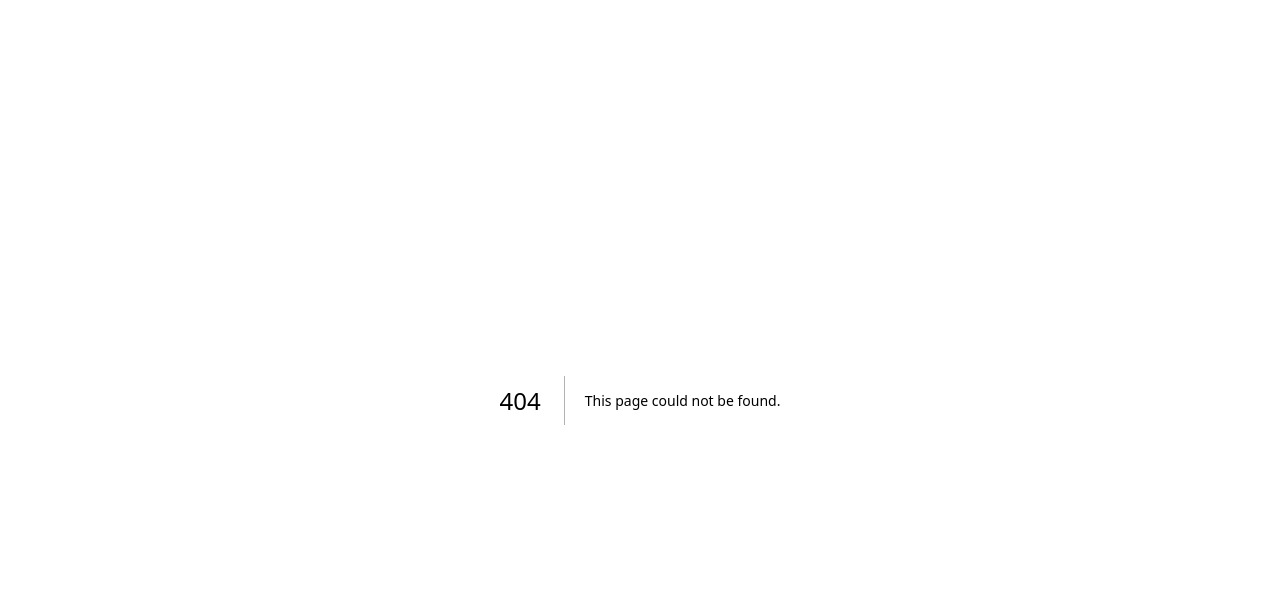
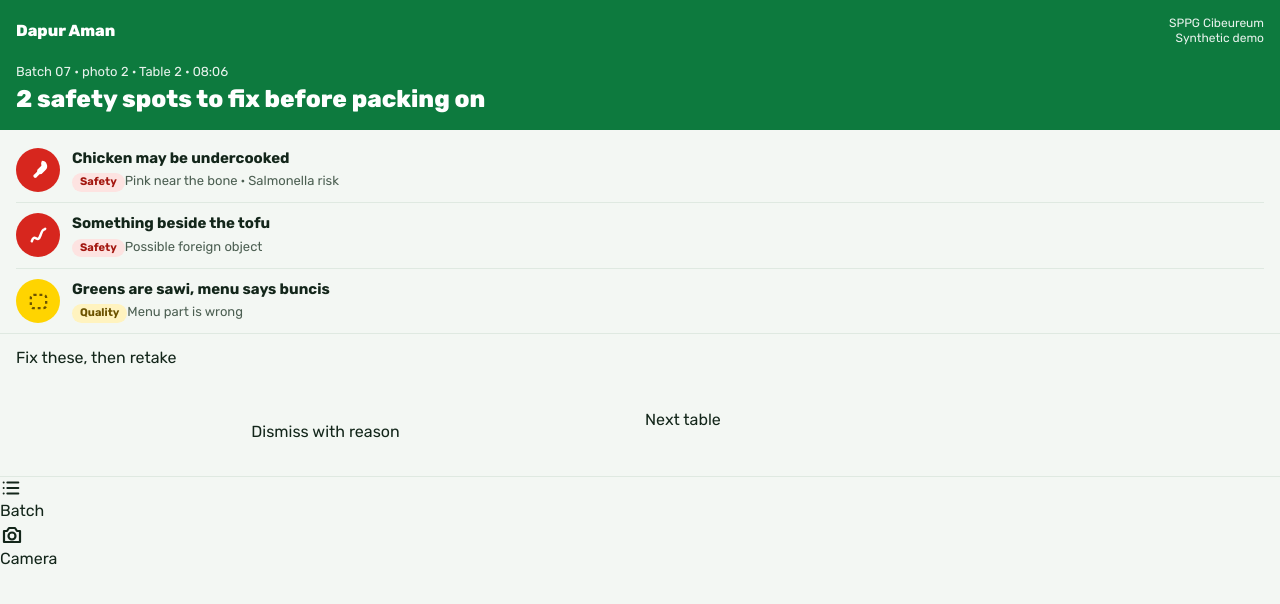
Before and after one commit to zayedrmdn/dapur-aman, a Next.js app in the folder frontend/: page /staff-review in a window 1280 px wide. Before the commit this address had no page. Shown: the top 604 px of the page. Built offline with nearby package versions, Linux system fonts and the light colour scheme; what @mui/material-nextjs would draw is missing.

Commit message:
Add staff review

```diff
--- /dev/null
+++ b/frontend/app/staff-review/page.tsx
@@ -0,0 +1,82 @@
+export default function Home() {
+  return (
+    <div>
+        <header className="bg-brand px-4 pt-4 pb-4 text-white">
+            <div className="flex items-center justify-between text-xs">
+                <span className="text-base font-extrabold">Dapur Aman</span>
+                <span className="text-right leading-tight opacity-90">SPPG Cibeureum
+                    <br/>Synthetic demo
+                </span>
+            </div>
+            <p className="mt-4 text-[13px] opacity-90">Batch 07 · photo 2 · Table 2 · 08:06</p>
+            <h1 className="mt-0.5 text-2xl leading-tight font-extrabold text-balance">2 safety spots to fix before packing on</h1>
+        </header>
+        <div className="flex flex-1 flex-col">
+            <section className="px-4 pt-2">
+                <div className="grid grid-cols-[44px_minmax(0,1fr)] items-center gap-3 border-b border-rule py-2.5 last:border-b-0">
+                    <span className="grid shrink-0 place-items-center rounded-full bg-safety text-white" style={{width:"44px", height:"44px"}}>
+                        <svg width="23" height="23" viewBox="0 0 24 24" aria-hidden="true" fill="currentColor">
+                            <path d="M15.5 3a5.5 5.5 0 0 1 3.9 9.4l-4.2 4.2-2.1.3-2.6 2.6a2 2 0 1 1-2.6-2.6l2.6-2.6.3-2.1 4.2-4.2A5.5 5.5 0 0 1 15.5 3z"></path>
+                        </svg>
+                    </span>
+                <div>
+                    <b className="block text-[15px] leading-snug font-bold">Chicken may be undercooked</b>
+                    <span className="text-[13px] text-ink2">
+                        <span className="inline-block rounded-full px-2 py-px text-[11px] font-bold bg-safety-bg text-safety-ink">Safety</span>
+                        Pink near the bone · Salmonella risk
+                    </span>
+                </div>
+                </div>
+                <div className="grid grid-cols-[44px_minmax(0,1fr)] items-center gap-3 border-b border-rule py-2.5 last:border-b-0">
+                    <span className="grid shrink-0 place-items-center rounded-full bg-safety text-white" style={{width:"44px",height:"44px"}}>
+                        <svg width="23" height="23" viewBox="0 0 24 24" aria-hidden="true" fill="none" stroke="currentColor" strokeWidth="2.6" strokeLinecap="round">
+                            <path d="M5 18c3-9 6 3 9-6s4-5 5-7"></path>
+                        </svg>
+                    </span>
+                    <div>
+                        <b className="block text-[15px] leading-snug font-bold">Something beside the tofu</b>
+                        <span className="text-[13px] text-ink2">
+                            <span className="inline-block rounded-full px-2 py-px text-[11px] font-bold bg-safety-bg text-safety-ink">Safety</span>
+                            Possible foreign object
+                        </span>
+                    </div>
+                </div>
+                <div className="grid grid-cols-[44px_minmax(0,1fr)] items-center gap-3 border-b border-rule py-2.5 last:border-b-0">
+                    <span className="grid shrink-0 place-items-center rounded-full bg-quality text-quality-ink" style={{width:"44px",height:"44px"}}>
+                        <svg width="23" height="23" viewBox="0 0 24 24" aria-hidden="true" fill="none" stroke="currentColor" strokeWidth="2.4" strokeDasharray="3 3">
+                            <rect x="4" y="5" width="16" height="14" rx="3"></rect>
+                        </svg>
+                    </span>
+                    <div>
+                        <b className="block text-[15px] leading-snug font-bold">Greens are sawi, menu says buncis</b>
+                        <span className="text-[13px] text-ink2">
+                            <span className="inline-block rounded-full px-2 py-px text-[11px] font-bold bg-quality-bg text-quality-ink">Quality</span>
+                            Menu part is wrong
+                        </span>
+                    </div>
+                </div>
+            </section>
+            <div className="mt-auto grid grid-cols-2 gap-2.5 border-t border-rule px-4 pt-3 pb-5">
+                <a className="MuiButtonBase-root MuiButton-root MuiButton-contained MuiButton-sizeMedium MuiButton-colorPrimary MuiButton-disableElevation col-span-2 h-13 text-base mui-1hf7k87" href="staff-sent.html">Fix these, then retake</a>
+                <button className="MuiButtonBase-root MuiButton-root MuiButton-outlined MuiButton-sizeMedium MuiButton-colorPrimary MuiButton-disableElevation h-12 mui-q56jyd" type="button">Dismiss with reason</button>
+                <a className="MuiButtonBase-root MuiButton-root MuiButton-outlined MuiButton-sizeMedium MuiButton-colorPrimary MuiButton-disableElevation h-12 mui-q56jyd" href="staff.html">Next table</a>
+            </div>
+        </div>
+        <div className="MuiBottomNavigation-root border-t border-rule mui-7n0g3m">
+            <a className="MuiButtonBase-root MuiBottomNavigationAction-root mui-1x50sd" href="staff.html">
+                <svg width="22" height="22" viewBox="0 0 24 24" fill="none" stroke="currentColor" strokeWidth="2.2" strokeLinecap="round" strokeLinejoin="round" aria-hidden="true">
+                    <path d="M8 6h12M8 12h12M8 18h12M4 6h.01M4 12h.01M4 18h.01"></path>
+                </svg>
+                <span className="MuiBottomNavigationAction-label mui-1gl3sr8">Batch</span>
+            </a>
+            <a className="MuiButtonBase-root MuiBottomNavigationAction-root Mui-selected mui-1x50sd" href="staff-review.html">
+                <svg width="24" height="24" viewBox="0 0 24 24" fill="none" stroke="currentColor" strokeWidth="2.2" strokeLinecap="round" strokeLinejoin="round" aria-hidden="true">
+                    <path d="M4 8h3l2-3h6l2 3h3v11H4z"></path>
+                    <circle cx="12" cy="13" r="3.5"></circle>
+                </svg>
+                <span className="MuiBottomNavigationAction-label Mui-selected mui-1gl3sr8">Camera</span>
+            </a>
+        </div>
+    </div>
+  )
+}
```
